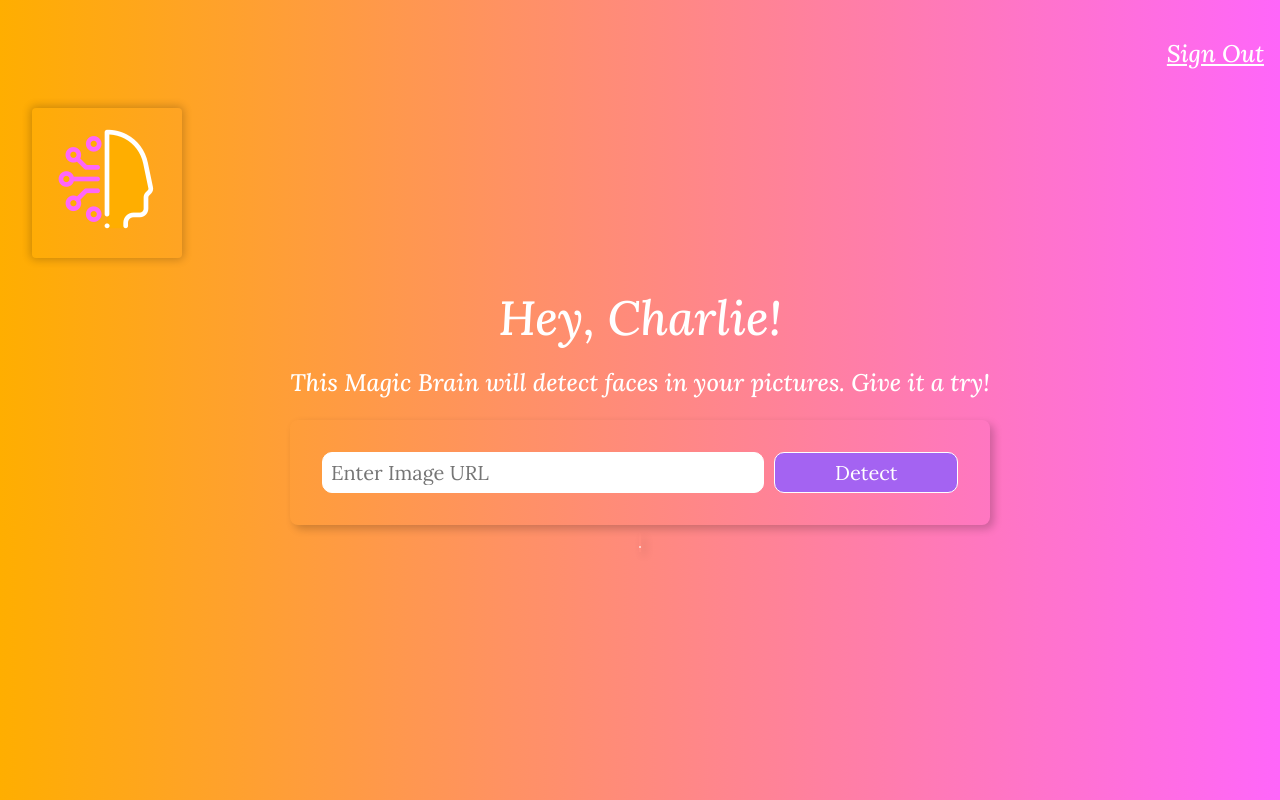
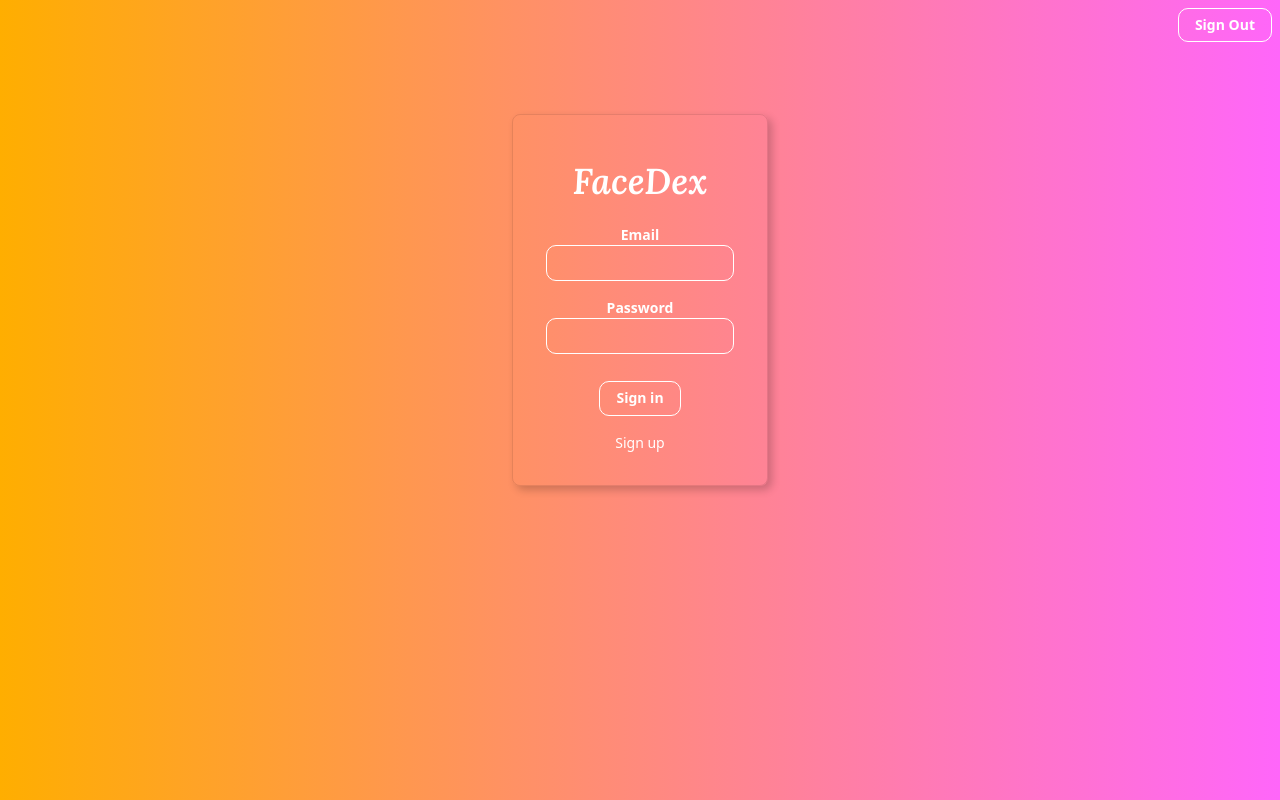
Before and after one commit to CharlieKaroubi/facial-rec-app, a React (Create React App) app: page / in a window 1280 px wide. Built offline with nearby package versions, Linux system fonts and the light colour scheme.

Commit message:
Added Sign In Form

```diff
--- a/package.json
+++ b/package.json
@@ -5,6 +5,7 @@
   "dependencies": {
     "@babel/plugin-proposal-private-property-in-object": "^7.16.7",
     "@testing-library/react": "^13.4.0",
+    "bootstrap": "^5.3.3",
     "clarifai": "^2.9.1",
     "cra-template": "1.2.0",
     "http-proxy-middleware": "^3.0.3",
--- a/src/App.js
+++ b/src/App.js
@@ -2,6 +2,7 @@ import './App.css';
 import React, { useState } from 'react';
 import Navigation from './components/Navigation/Navigation';
 import Logo from './components/Logo/Logo';
+import SignIn from './components/SignIn/SignIn';
 import ImageLinkForm from './components/ImageLinkForm/ImageLinkForm';
 import Rank from './components/Rank/Rank';
 import FaceRecognition from './components/FaceRecognition/FaceRecognition';
@@ -44,6 +45,7 @@ function App() {
   const [input, setInput] = useState('');
   const [imageURL, setImageURL] = useState('');
   const [boxes, setBoxes] = useState([]);
+  const [route, setRoute] = useState('signin');
 
   const onInputChange = (event) => {
     setInput(event.target.value);
@@ -69,6 +71,9 @@ function App() {
   }
 
   const onButtonSubmit = () => {
+    if (!input) {
+      return;
+    }
     setImageURL(input);
 
     const updatedRaw = JSON.stringify({
@@ -112,10 +117,15 @@ function App() {
   return (
     <div className="App">
       <Navigation />
-      <Logo />
-      <Rank />
-      <ImageLinkForm onInputChange={onInputChange} onButtonSubmit={onButtonSubmit}/>
-      <FaceRecognition imageURL={imageURL} boxes={boxes}/>
+      {route ==='signin'
+        ?<SignIn />
+        :<div>
+          <Logo />
+          <Rank />
+          <ImageLinkForm onInputChange={onInputChange} onButtonSubmit={onButtonSubmit}/>
+          <FaceRecognition imageURL={imageURL} boxes={boxes}/>
+        </div>
+      }
     </div>
   );
 }
--- a/src/components/ImageLinkForm/ImageLinkForm.js
+++ b/src/components/ImageLinkForm/ImageLinkForm.js
@@ -3,7 +3,7 @@ import './ImageLinkForm.css';
 
 const ImageLinkForm = ({onInputChange, onButtonSubmit}) => {
     return (
-        <div className = 'lora'>
+        <div className = 'f4'>
             <p className='f3' style={{color:'white'}}>
                 {'This Magic Brain will detect faces in your pictures. Give it a try!'}
             </p>
--- a/src/components/Navigation/Navigation.js
+++ b/src/components/Navigation/Navigation.js
@@ -3,7 +3,7 @@ import React from 'react';
 const Navigation = () => {
     return (
         <nav style={{display: 'flex', justifyContent: 'flex-end'}}>
-            <p style={{color: 'white'}} className='f3 link dim black underline pa3 pointer lora'>Sign Out</p>
+            <input className="b ma2 white ph3 pv2 input-reset ba b--white bg-transparent grow pointer f6 dib" type="submit" value="Sign Out" />
         </nav>
     );
 }
--- a/src/components/Rank/Rank.js
+++ b/src/components/Rank/Rank.js
@@ -2,7 +2,7 @@ import React from 'react';
 
 const Rank = () => {
     return (
-        <div className = "lora">
+        <div>
             <div className='white f1'>
                 {'Hey, Charlie!'}
             </div>
--- /dev/null
+++ b/src/components/SignIn/SignIn.js
@@ -0,0 +1,32 @@
+import React from 'react';
+import 'bootstrap/dist/css/bootstrap.min.css';
+
+const SignIn = () => {
+    return (
+        <article class="br3 ba dark-gray b--black-10 mv5 w-100 w-50-m w-25-l mw5 shadow-5 center">
+            <main className="pa4 black-80" style={{color:'white'}}>
+                <form className="measure">
+                    <fieldset id="sign_up" className="ba b--transparent ph0 mh0">
+                        <legend className="f2 fw6 ph0 mh0 mb3 lora">FaceDex</legend>
+                        <div className="mt3">
+                            <label className="db fw6 lh-copy f6" htmlFor="email-address">Email</label>
+                            <input className="pa2 input-reset ba bg-transparent hover-bg-black hover-white w-100" type="email" name="email-address" id="email-address" />
+                        </div>
+                        <div className="mv3">
+                            <label className="db fw6 lh-copy f6" htmlFor="password">Password</label>
+                            <input className="b pa2 input-reset ba bg-transparent hover-bg-black hover-white w-100" type="password" name="password" id="password" />
+                        </div>
+                    </fieldset>
+                    <div className="">
+                        <input className="b white ph3 pv2 input-reset ba b--white bg-transparent grow pointer f6 dib" type="submit" value="Sign in" />
+                    </div>
+                    <div className="lh-copy mt3">
+                        <a href="#0" className="f6 link w-30 h-30 dim white db center">Sign up</a>
+                    </div>
+                </form>
+            </main>
+        </article>
+    );
+}
+
+export default SignIn;
```
Also changed, not shown: 1 other file (tests, documents, lock files or other folders).
